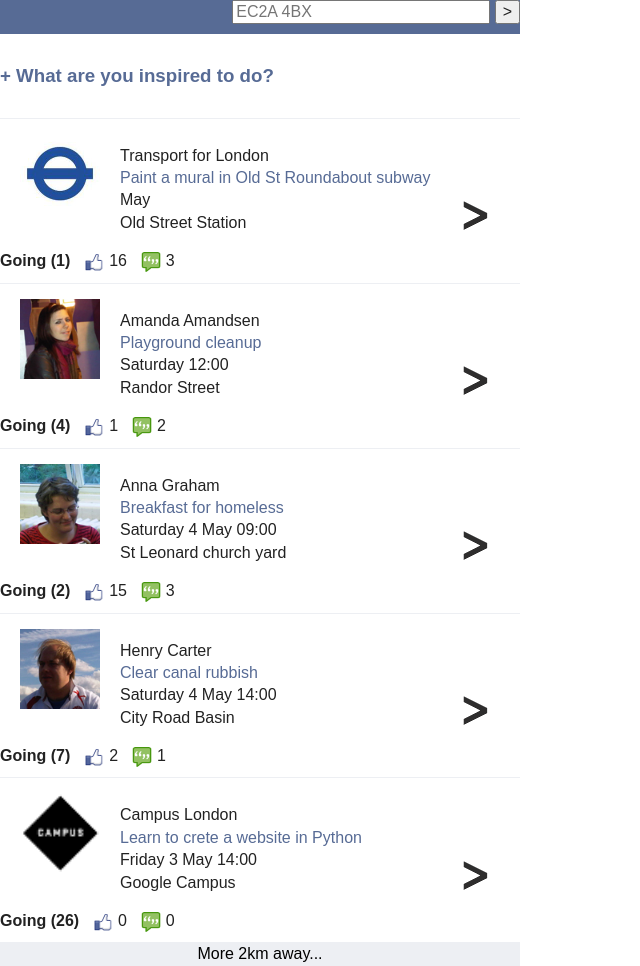
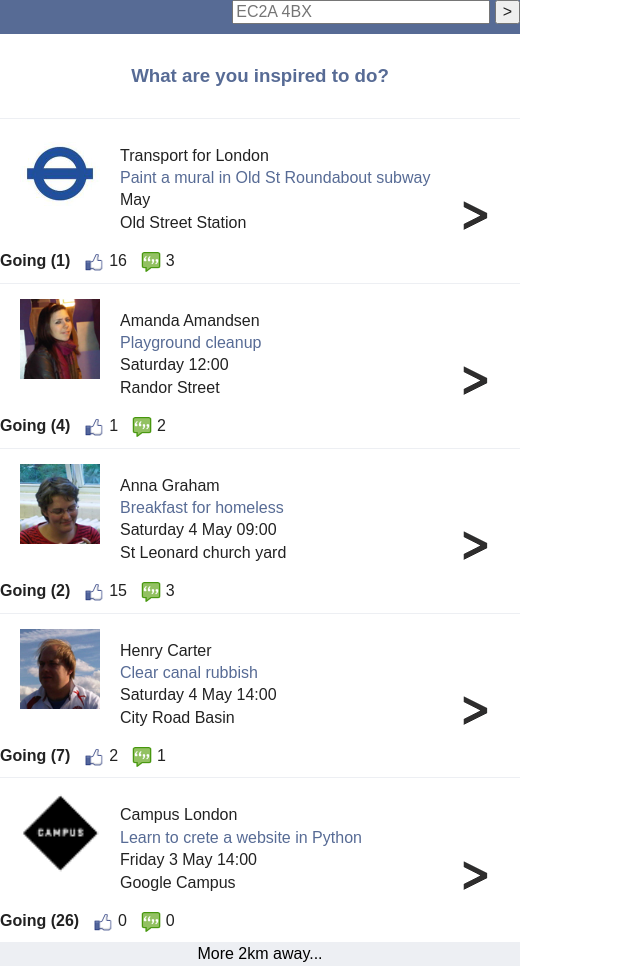
Before and after one commit to volunteering/webapp, a plain HTML site: page index.html in a window 1280 px wide. Shown: the whole page, without its empty margins (0-640 px from the left). Drawn offline with nearby package versions, Linux system fonts and the light colour scheme.

Commit message:
centre add event button

```diff
--- a/index.html
+++ b/index.html
@@ -42,8 +42,8 @@
 	</header>
 	<div role="main">
 		<ul id="opportunities">
-			<li>
-				<a href="add.html"><h3>+ What are you inspired to do?</h3></a>
+			<li style="text-align:center">
+				<a href="add.html"><h3>What are you inspired to do?</h3></a>
 			</li>
 			<li>
 				<img src="img/tfl.jpg" width="80" height="80" />
```
